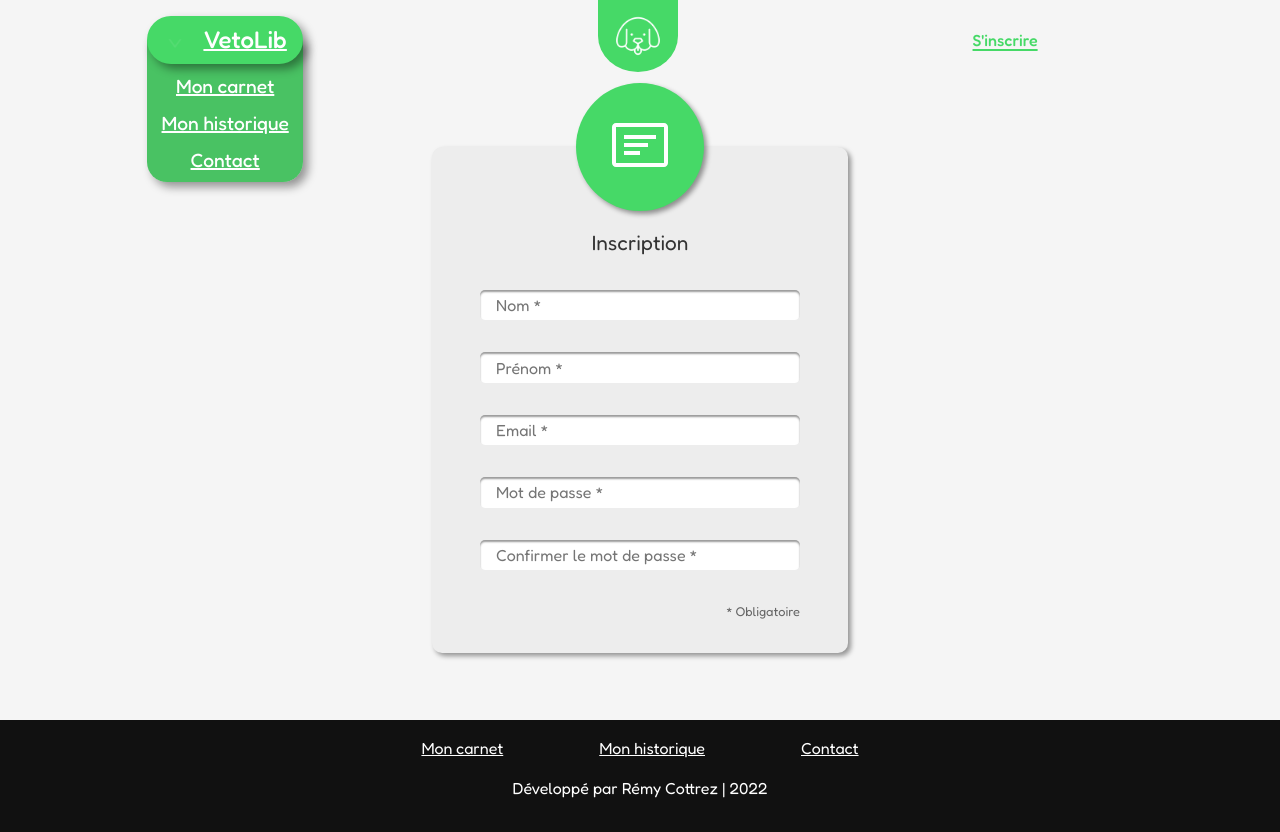
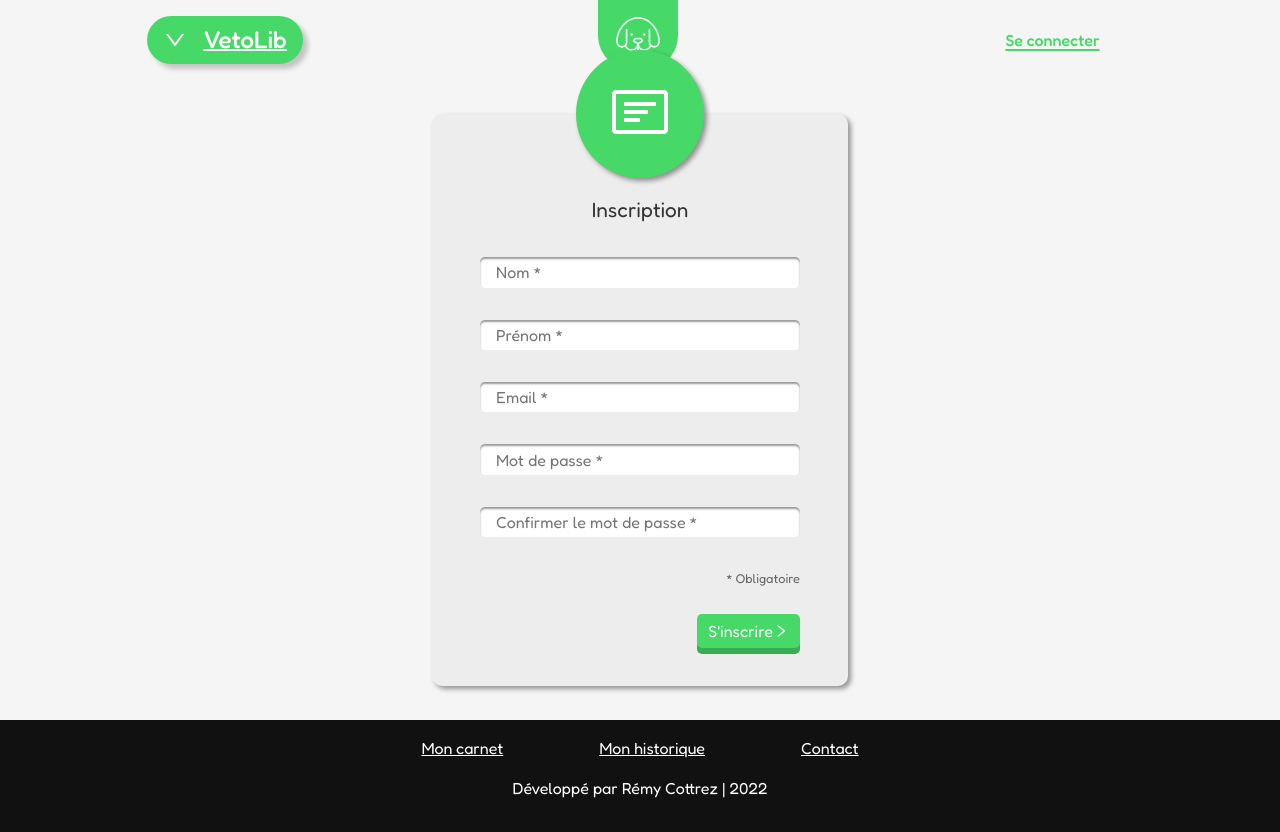
Before and after one commit to RemyCTRZ/vetolib, a React (Create React App) app: page /inscription in a window 1280 px wide. Built offline with nearby package versions, Linux system fonts and the light colour scheme.

Commit message:
Login ajouté

```diff
--- /dev/null
+++ b/src/components/Animations.js
@@ -0,0 +1,31 @@
+export const Open = () => {
+
+    let dropdown = document.getElementById("dropdown");
+
+    console.log(dropdown);
+
+    if (dropdown.classList.contains("open")) {
+        dropdown.classList.remove("open");
+        dropdown.classList.add("closed");
+    }
+
+    else {
+        dropdown.classList.remove("closed");
+        dropdown.classList.add("open");
+    }
+}
+
+export const Login = () => {
+
+    let Connexion = document.getElementById("Connexion");
+
+    if (Connexion.classList.contains("open")) {
+        Connexion.classList.remove("open");
+        Connexion.classList.add("closed");
+    }
+
+    else {
+        Connexion.classList.remove("closed");
+        Connexion.classList.add("open");
+    }
+}
--- /dev/null
+++ b/src/components/Connexion.js
@@ -0,0 +1,21 @@
+import { NavLink } from "react-router-dom";
+import "../style/Connexion.css";
+
+function Connexion() {
+    return (
+        <div className="Connexion" id="Connexion">
+            <div className="connexion-email">
+                <p className="connexion-email-txt">Email :</p>
+                <input type="email" placeholder="exemple@mail.fr"></input>
+            </div>
+            <div className="connexion-mdp">
+                <p className="connexion-mdp-txt">Mot de passe :</p>
+                <input type="password"></input>
+            </div>
+                <NavLink className="link-inscription" to="/inscription">Inscription</NavLink>
+                <a className="mdp-oublie" href="/">Mot de passe oublié</a>
+        </div>
+    );
+}
+
+export default Connexion;
--- a/src/components/Header.js
+++ b/src/components/Header.js
@@ -2,7 +2,9 @@ import logo from '../assets/img/dog_white.png';
 import { AiOutlineDown } from "react-icons/ai";
 import "../style/Header.css";
 import { NavLink } from 'react-router-dom';
-
+import { Open } from "../components/Animations";
+import Connexion from './Connexion';
+import { Login } from '../components/Animations';
 
 function Header() {
   return (
@@ -10,11 +12,11 @@ function Header() {
       <header>
         <nav>
           <div className='dropdown-all'>
-            <div className='dropdown-menu closed'>
+            <div className='dropdown-menu' onClick={Open}>
               <AiOutlineDown />
               <NavLink className='vetolib' to="/">VetoLib</NavLink>
             </div>
-            <div className='dropdown closed'>
+            <div className='dropdown' id="dropdown">
               <NavLink className='carnet-link' to="/carnet">Mon carnet</NavLink>
               <NavLink className='historique-link' to="/historique">Mon historique</NavLink>
               <NavLink to="/contact" className='contact-link'>Contact</NavLink>
@@ -25,7 +27,8 @@ function Header() {
           <img className='logo' src={logo} alt="logo vetolib" />
         </div>
         <div>
-          <a className='login' href="/">S'inscrire</a>
+          <button className='login' id="login" onClick={Login}>Se connecter</button>
+          <Connexion />
         </div>
       </header>
     </div>
--- a/src/pages/Historique.js
+++ b/src/pages/Historique.js
@@ -3,7 +3,7 @@ import '../style/Historique.css';
 function Historique() {
     return (
         <div className="Historique">
-            <p className='historique-titre'>Prochains vaccins <br />Nom</p>
+            <p className='historique-titre'>Historique des vaccins <br />Nom</p>
             <article className='historique-rdv'>
 
             </article>
--- a/src/pages/Inscription.js
+++ b/src/pages/Inscription.js
@@ -1,4 +1,5 @@
 import "../style/Inscription.css";
+import { AiOutlineRight } from "react-icons/ai";
 import { GoNote } from 'react-icons/go';
 
 function Inscription() {
@@ -19,6 +20,12 @@ function Inscription() {
                     </div>
                     <input type="password" placeholder="Confirmer le mot de passe *" className="inscription-mdp-verif"></input>
                     <p className="obligatoire">* Obligatoire</p>
+                    <button className="inscription-btn">
+                        <div className="inscription-front">
+                            <span className="inscription-btn-label">S'inscrire</span>
+                            <AiOutlineRight />
+                        </div>
+                    </button>
                 </article>
             </div>
         </section >
--- a/src/style/All.css
+++ b/src/style/All.css
@@ -68,3 +68,10 @@ body {
     font-family: "Fredoka";
     color: #333;
 }
+
+.App {
+    display: flex;
+    flex-direction: column;
+    justify-content: space-between;
+    min-height: 100vh;
+}
--- /dev/null
+++ b/src/style/Connexion.css
@@ -0,0 +1,73 @@
+.Connexion {
+    position: absolute;
+    display: flex;
+    flex-direction: column;
+    top: 5rem;
+    right: 5rem;
+    background-color: #fff;
+    border-radius: 5px;
+    padding: .5rem;
+    color: #555;
+    box-shadow: 3px 3px 3px rgba(0, 0, 0, 0.2);
+    opacity: 0;
+    visibility: hidden;
+    transition: .3s;
+    z-index: 3;
+    gap: 1rem;
+}
+
+.Connexion.open {
+    animation: appear 1s forwards;
+}
+
+@keyframes appear {
+    from {
+        opacity: 0;
+        visibility: hidden;
+    }
+    to {
+        opacity: 1;
+        visibility: visible;
+    }
+}
+
+@keyframes disappear {
+    from {
+        opacity: 1;
+        visibility: visible;
+    }
+    to {
+        opacity: 0;
+        visibility: hidden;
+    }
+}
+
+.Connexion.closed {
+    animation: disappear 1s forwards;
+}
+
+.Connexion::after {
+    content: "";
+    position: absolute;
+    left: .5rem;
+    top: 0;
+    transform: translateY(-50%) rotate(45deg);
+    height: 1rem;
+    width: 1rem;
+    background-color: #fff;
+    border-radius: 5px;
+}
+
+.mdp-oublie {
+    align-self: flex-end;
+    font-weight: 300;
+    color: #333;
+    cursor: pointer;
+    font-size: .8em;
+}
+
+.mdp-oublie:hover {
+    color: #222;
+    font-weight: 400;
+    transition: .2s;
+}
--- a/src/style/Contact.css
+++ b/src/style/Contact.css
@@ -6,7 +6,6 @@
     text-align: center;
     align-items: center;
     justify-content: center;
-    min-height: 80vh;
 }
 
 .contact-titre {
--- a/src/style/Header.css
+++ b/src/style/Header.css
@@ -21,7 +21,7 @@ header {
   border-radius: 5rem;
   cursor: pointer;
   z-index: 2;
-  box-shadow: rgba(0, 0, 0, 0.4) 5px 5px 10px;
+  box-shadow: rgba(0, 0, 0, 0.2) 5px 5px 5px;
 }
 
 .dropdown-menu svg {
@@ -36,6 +36,10 @@ header {
 
 .dropdown-menu.closed svg {
   animation: arrow 1.4s infinite ease-in-out;
+}
+
+.dropdown.closed {
+  animation: scale-disappear 1s ease-in-out forwards;
 }
 
 @keyframes arrow {
@@ -70,38 +74,58 @@ header {
   left: 0;
   width: 100%;
   flex-direction: column;
-  align-items: center;
+  align-items: flex-start;
   text-align: center;
   justify-content: center;
   gap: .5rem;
   border-radius: 0 0 20px 20px;
-  padding: 2rem .5rem .5rem .5rem;
+  padding: 2rem .7rem .7rem .7rem;
   font-size: 1.2em;
   font-weight: 450;
-  animation: scale 1s ease-in-out;
   z-index: 1;
-  box-shadow: rgba(0, 0, 0, 0.4) 5px 5px 10px;
+  box-shadow: rgba(0, 0, 0, 0.2) 5px 5px 5px;
+  transform: scale(0);
 }
 
 .dropdown.closed {
   transform-origin: top center;
+  animation: scale-disappear .5s ease-in-out forwards;
 }
 
 .dropdown.open {
-  transform-origin: bottom center;
+  transform-origin: top center;
+  animation: scale-appear .5s ease-in-out forwards;
 }
 
-@keyframes scale {
+@keyframes scale-appear {
   0% {
-    transform: scaleY(0)
+    transform: scaleY(0);
+    opacity: 0;
   }
 
   80% {
-    transform: scaleY(1.1)
+    transform: scaleY(1.1);
   }
 
   100% {
-    transform: scaleY(1)
+    transform: scaleY(1);
+    opacity: 1;
+  }
+}
+
+@keyframes scale-disappear {
+  0% {
+    transform: scaleY(1);
+    opacity: 1;
+  }
+
+  20% {
+    transform: scaleY(1.1);
+  }
+
+  100% {
+    transform: scaleY(0);
+    opacity: 0;
   }
 }
 
@@ -128,4 +152,7 @@ header {
   text-underline-offset: 3px;
   text-decoration: underline 2px;
   width: 10rem;
+  border: none;
+  background-color: unset;
+  cursor: pointer;
 }
--- a/src/style/Inscription.css
+++ b/src/style/Inscription.css
@@ -88,13 +88,13 @@
     font-size: .9em;
 }
 
-.inscription-mdp:focus + .info-bulle {
+.inscription-mdp:focus+.info-bulle {
     opacity: 0.9;
     visibility: visible;
 }
 
 .info-bulle::after {
-    content:"";
+    content: "";
     position: absolute;
     background-color: #fff;
     top: 50%;
@@ -110,3 +110,27 @@
     font-size: .8em;
     color: #666;
 }
+
+
+.inscription-btn {
+    color: #fff;
+    background-color: #38ad52;
+    border: none;
+    border-radius: 5px;
+    padding: 0;
+}
+
+.inscription-front {
+    display: flex;
+    justify-content: center;
+    align-items: center;
+    border-radius: 5px;
+    padding: .3rem .7rem;
+    background: var(--green);
+    color: white;
+    transform: translateY(-6px);
+}
+
+.inscription-btn:active .inscription-front {
+    transform: translateY(-2px);
+}
```
